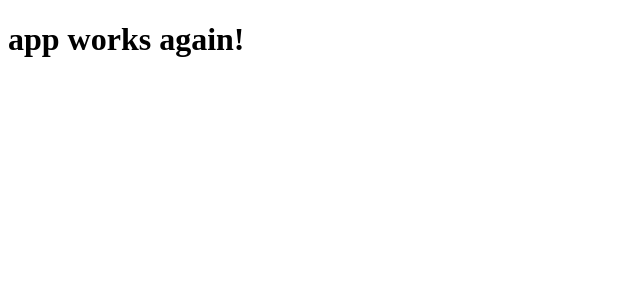
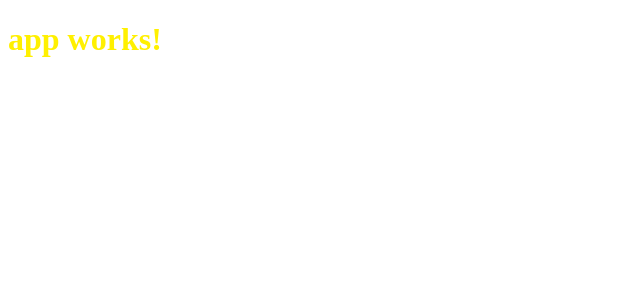
Before and after one commit to jonathanHZ/galeria-de-moldes, an Angular app: page / in a window 1280 px wide. Shown: the top 300 px of the page, without its empty margins (0-640 px from the left). Built offline with nearby package versions, Linux system fonts and the light colour scheme.

Commit message:
Change style css to less

```diff
--- a/src/app/app.component.html
+++ b/src/app/app.component.html
@@ -1,3 +1,3 @@
-<h1>
+<h1 class="title">
   {{title}}
 </h1>
--- /dev/null
+++ b/src/app/app.component.less
@@ -0,0 +1,3 @@
+.title {
+    color: #fff000
+}
--- a/src/app/app.component.ts
+++ b/src/app/app.component.ts
@@ -3,8 +3,8 @@ import { Component } from '@angular/core';
 @Component({
   selector: 'app-root',
   templateUrl: './app.component.html',
-  styleUrls: ['./app.component.css']
+  styleUrls: ['./app.component.less']
 })
 export class AppComponent {
-  title = 'app works again!';
+  title = 'app works!';
 }
```
Also changed, not shown: .angular-cli.json, src/app/app.component.css (deleted), src/styles.less (renamed from src/styles.css).
